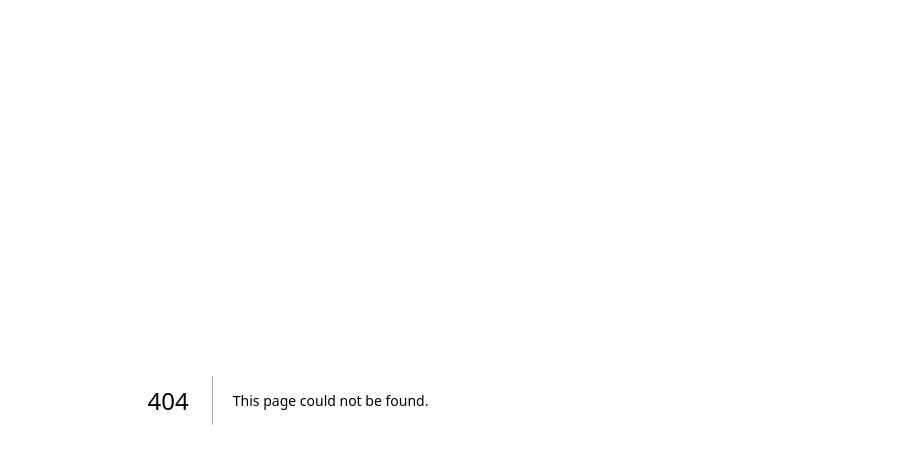
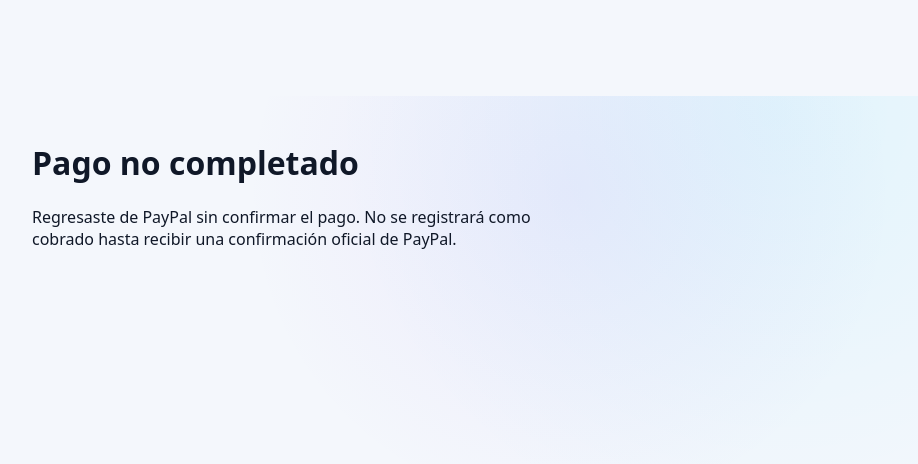
Before and after one commit to angelberiguete-pixel/crm, a Next.js app: page /paypal/cancel in a window 1280 px wide. Before the commit this address had no page. Shown: the top 464 px of the page, without its empty margins (352-1270 px from the left). Built offline with nearby package versions, Linux system fonts and the light colour scheme.

Commit message:
feat(paypal): neutral public return/cancel pages without false payment confirmation

```diff
--- /dev/null
+++ b/app/paypal/cancel/page.tsx
@@ -0,0 +1,7 @@
+export default function PayPalCancelPage(){
+  return <main style={{maxWidth:560,margin:"6rem auto",padding:"1.5rem",fontFamily:"system-ui"}}>
+    <h1>Pago no completado</h1>
+    <p>Regresaste de PayPal sin confirmar el pago. No se registrará como cobrado
+    hasta recibir una confirmación oficial de PayPal.</p>
+  </main>;
+}
```
